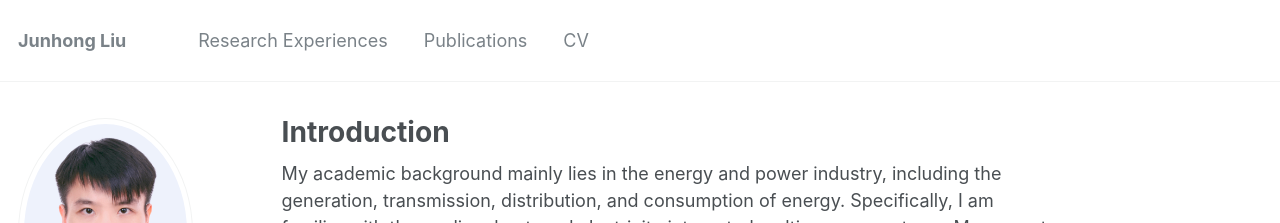
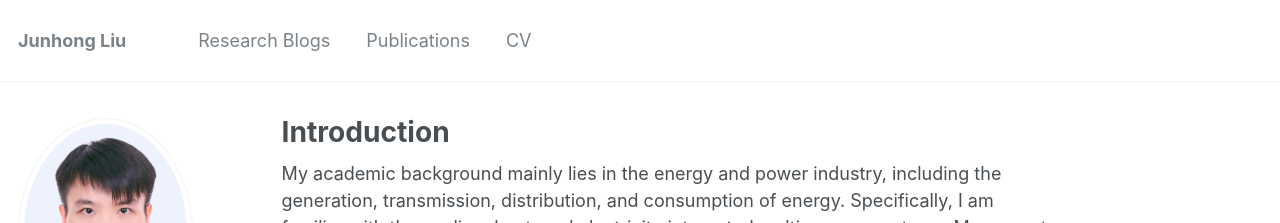
Before and after one commit to johnny-eee/online, a Jekyll site: the page built from _pages/about.md, in a window 1280 px wide. Shown: the top 223 px of the page. Built offline with Jekyll 4.4.1, drawn with Linux system fonts in a browser that asks for light colours.

Commit message:
Update navigation.yml

```diff
--- a/_data/navigation.yml
+++ b/_data/navigation.yml
@@ -1,7 +1,7 @@
 # main links links
 main:
 
-  - title: "Research Experiences"
+  - title: "Research Blogs"
     url: /year-archive/
 
   - title: "Publications"
```
